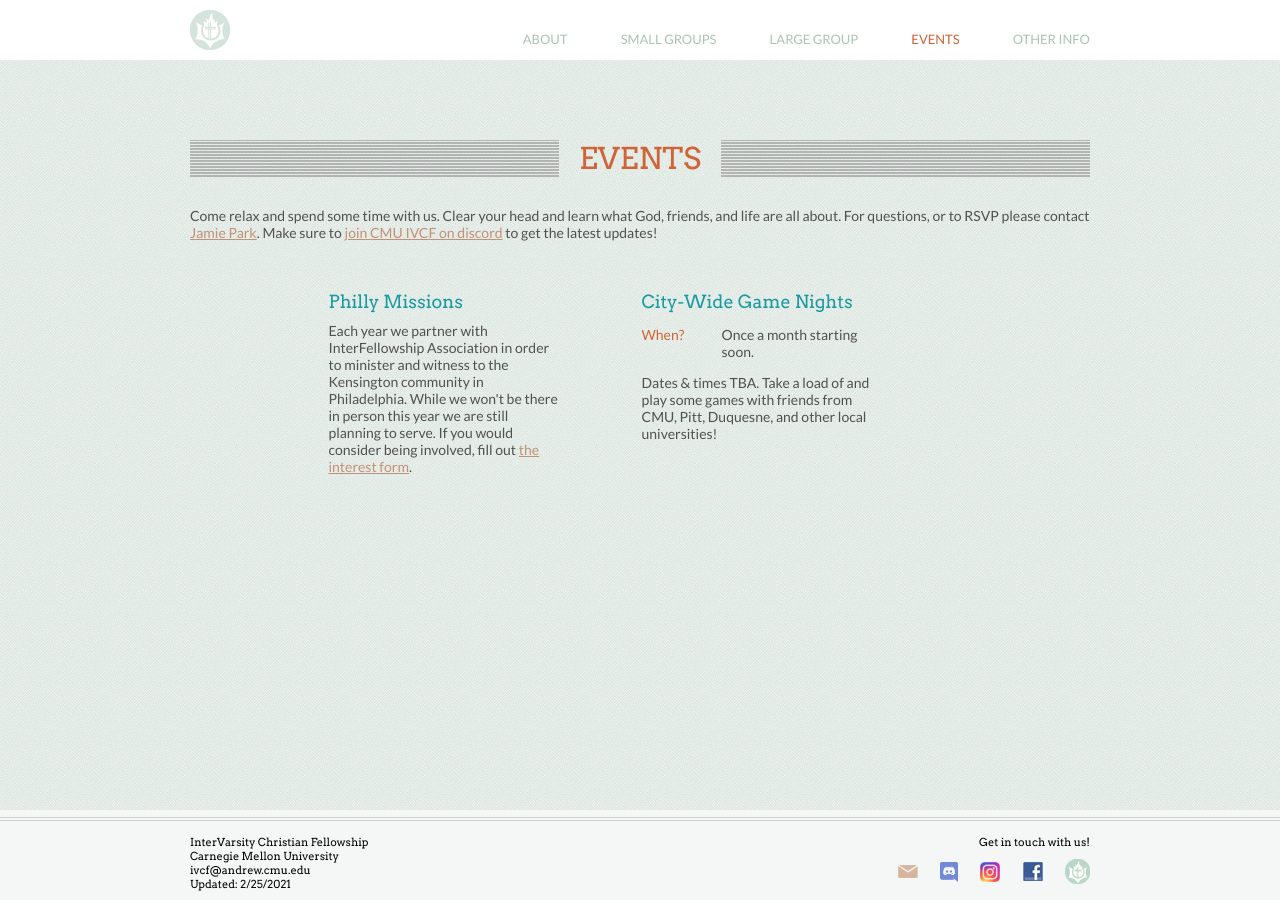
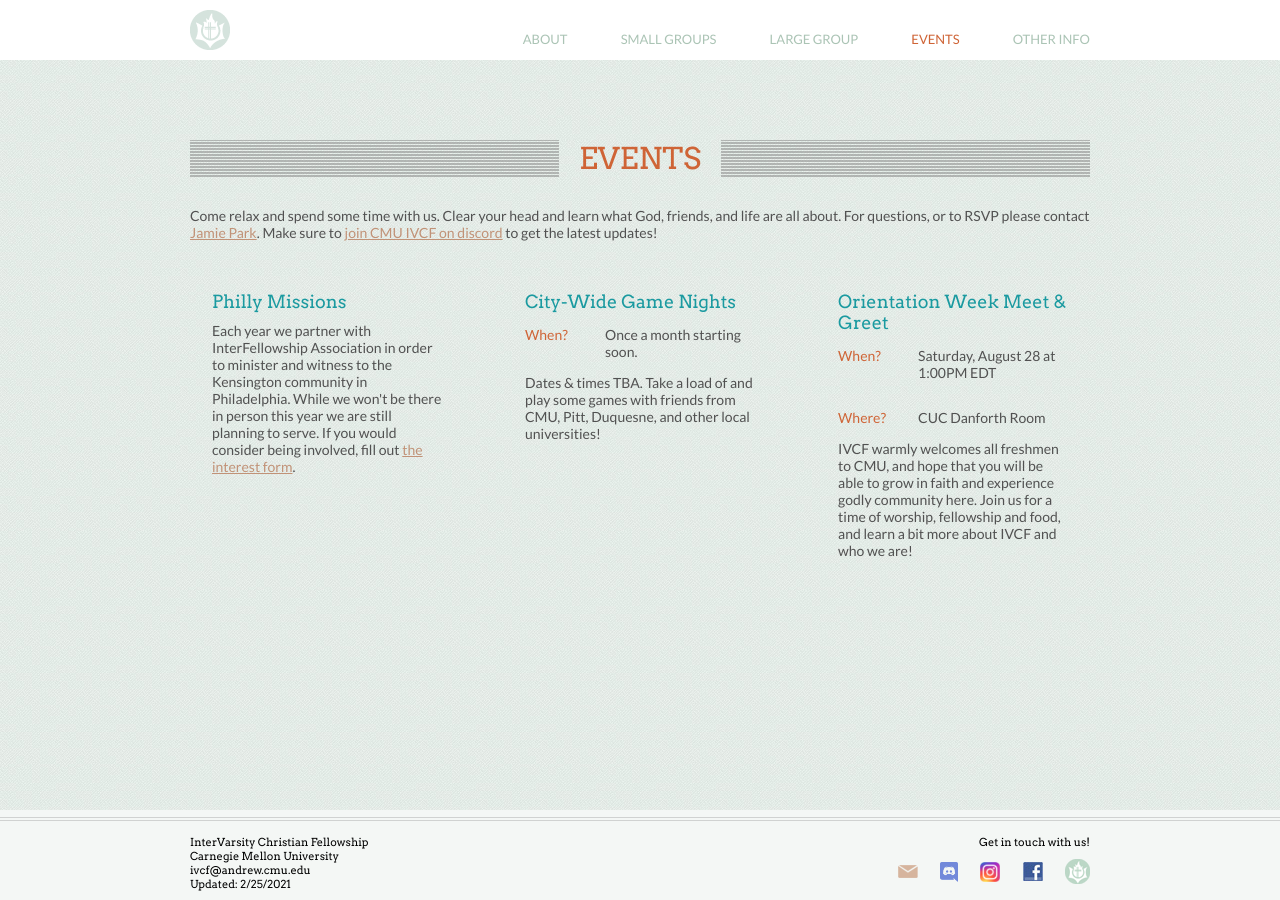
Before and after one commit to ivcf-cmu/ivcf-cmu.github.io, a Jekyll site: the page built from events.md, in a window 1280 px wide. Built offline with Jekyll 4.4.1, drawn with Linux system fonts in a browser that asks for light colours.

Commit message:
Added column for orientation week

```diff
--- a/events.md
+++ b/events.md
@@ -25,6 +25,20 @@
 			</dl>
 			<p>
 				Dates & times TBA. Take a load of and play some games with friends from CMU, Pitt, Duquesne, and other local universities!
+			</p>
+		</div>
+		<div class="tricolumn">
+			<h2>Orientation Week Meet &amp; Greet</h2>
+			<dl>
+				<dt>When?&nbsp;</dt>
+				<dd>Saturday, August 28 at 1:00PM EDT</dd>
+			</dl>
+			<dl>
+			    <dt>Where?&nbsp;</dt>
+			    <dd>CUC Danforth Room</dd>
+			</dl>
+			<p>
+				IVCF warmly welcomes all freshmen to CMU, and hope that you will be able to grow in faith and experience godly community here. Join us for a time of worship, fellowship and food, and learn a bit more about IVCF and who we are!
 			</p>
 		</div>
 		<!--
```
